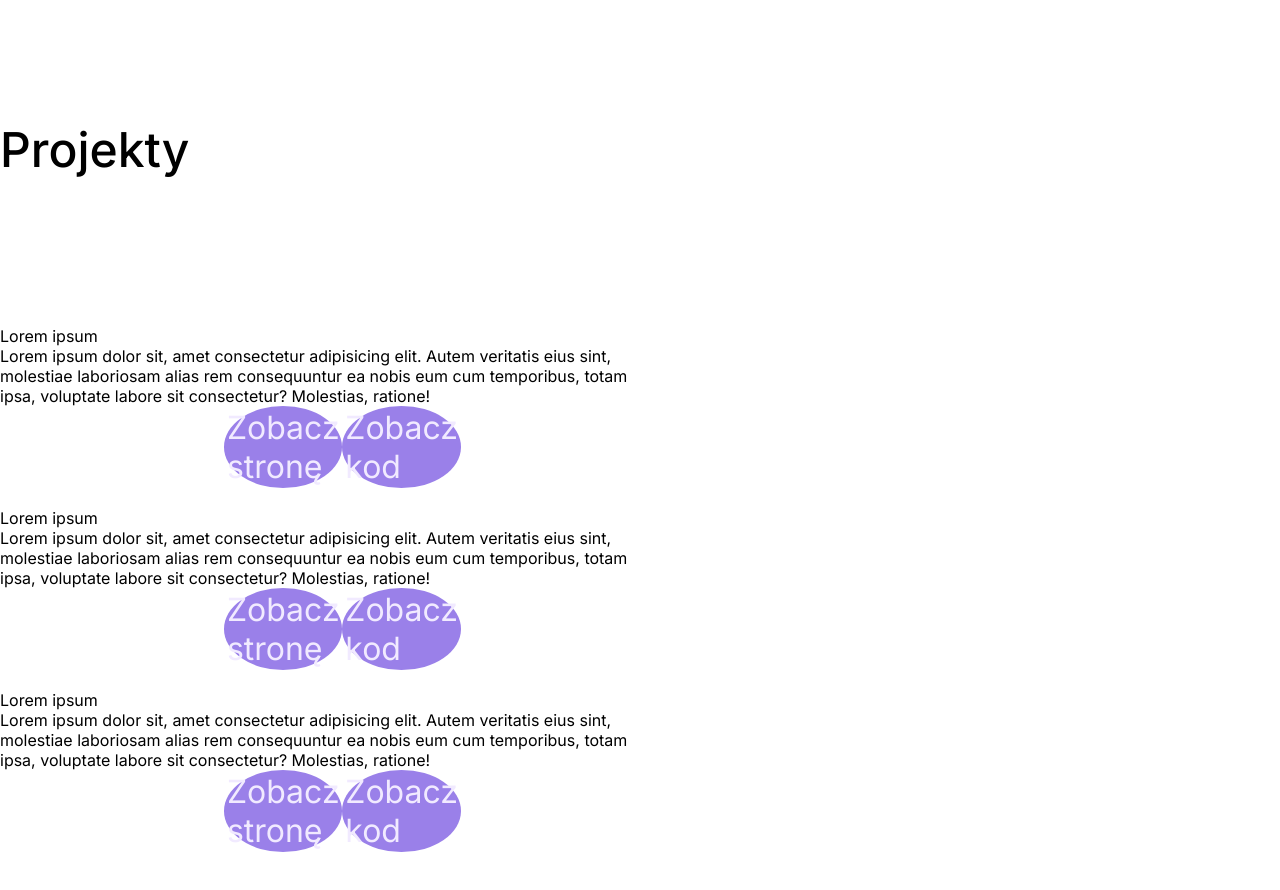
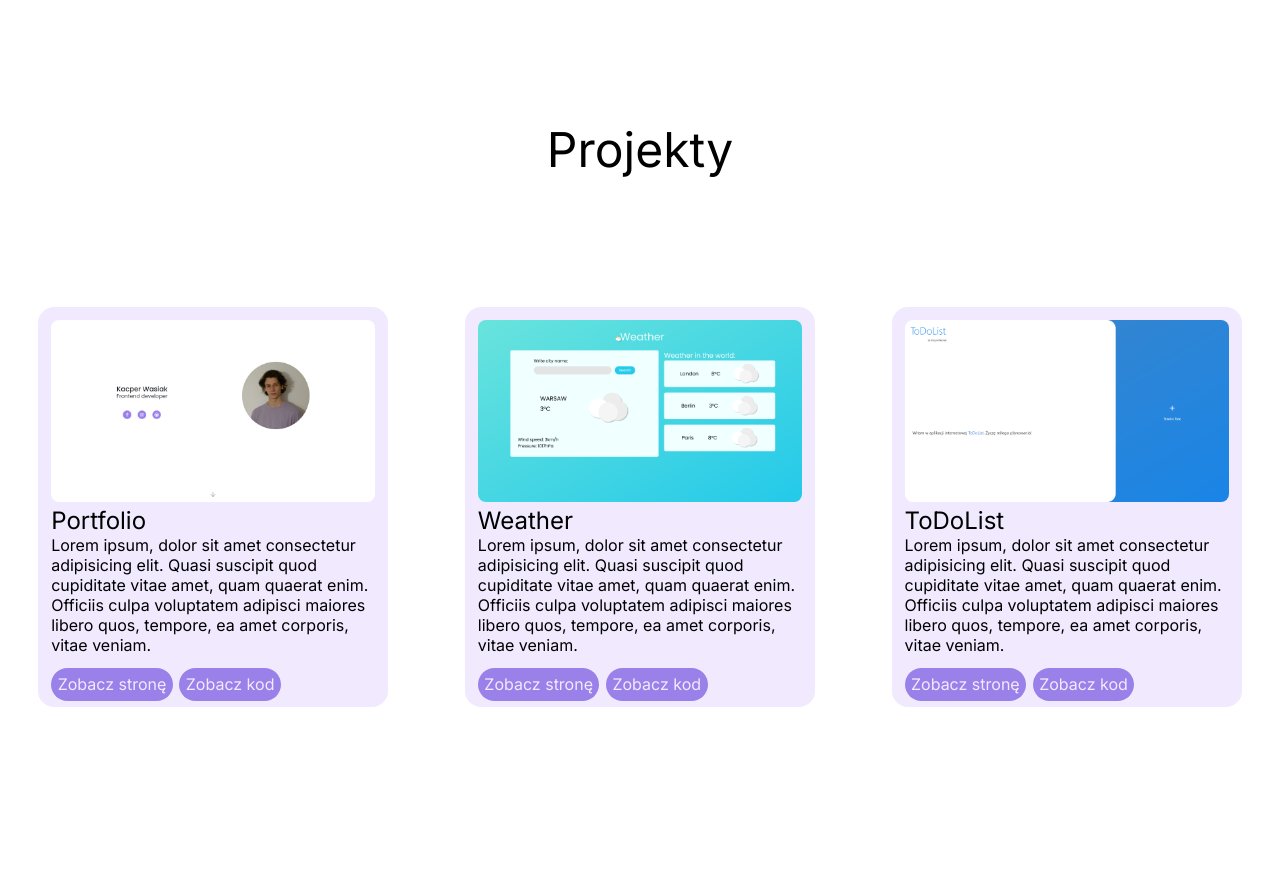
Before and after one commit to WasiakKacper/Portfolio, a React (Vite) app: page / in a window 1280 px wide. Shown: the part 680-1570 px from the top of the page. Built offline with nearby package versions, Linux system fonts and the light colour scheme.

Commit message:
feat(Projects): Add Projects componen and add styles to it.

```diff
--- a/src/Components/Home/Home.css
+++ b/src/Components/Home/Home.css
@@ -21,7 +21,7 @@ main#home {
   justify-content: center;
 }
 
-section {
+main#home section {
   width: 50%;
   height: 100vh;
   display: flex;
@@ -30,26 +30,26 @@ section {
   justify-content: center;
 }
 
-header {
+main#home header {
   text-align: center;
   margin-bottom: 2%;
 }
 
-h1 {
+main#home h1 {
   font-size: 3em;
   font-weight: 500;
 }
-h2 {
+main#home h2 {
   font-size: 2em;
   font-weight: 400;
 }
 
-img {
+main#home img {
   width: 45%;
   transition: 500ms ease;
 }
 
-nav {
+main#home nav {
   width: 30%;
   display: flex;
   justify-content: space-around;
@@ -57,7 +57,7 @@ nav {
   transition: 500ms ease;
 }
 
-a {
+main#home a {
   background-color: var(--violet);
   border-radius: 100%;
   padding: 1% 1.5%;
@@ -66,19 +66,3 @@ a {
   font-size: 2em;
   transition: 300ms ease;
 }
-
-.icon-down {
-  position: absolute;
-  z-index: 1000;
-  bottom: 5%;
-  left: 50%;
-  transform: translate(-50%, 5%);
-  font-size: 1.5em;
-  font-weight: 400;
-}
-
-@media (hover: hover) {
-  img.unactive:hover {
-    scale: 1.07;
-  }
-}
--- a/src/Components/Projects/Projects.css
+++ b/src/Components/Projects/Projects.css
@@ -0,0 +1,59 @@
+:root {
+  --white: #fff6ff;
+  --darkerWhite: #f1eaff;
+  --violet: #9a80e9;
+  --dark: #3a3546;
+}
+
+main#projects {
+  width: 100%;
+  height: 100vh;
+  display: flex;
+  flex-direction: column;
+  align-items: center;
+  text-align: center;
+}
+
+main#projects h1 {
+  font-size: 3em;
+  margin-bottom: 7%;
+}
+
+main#projects section {
+  display: flex;
+  justify-content: space-around;
+}
+
+main#projects .project {
+  padding: 1%;
+  background-color: var(--darkerWhite);
+  margin: 3%;
+  border-radius: 1em;
+}
+
+main#projects .wrapper {
+  text-align: left;
+}
+
+main#projects .project img {
+  width: 100%;
+  border-radius: 0.5em;
+}
+
+main#projects h3 {
+  font-size: 1.5em;
+}
+
+main#projects p {
+  margin-bottom: 6%;
+}
+
+main#projects a {
+  background-color: #9a80e9;
+  color: var(--darkerWhite);
+  padding: 2%;
+  margin-right: 2%;
+  border-radius: 2em;
+  cursor: pointer;
+  transition: 300 ease;
+}
--- a/src/Components/Projects/Projects.jsx
+++ b/src/Components/Projects/Projects.jsx
@@ -1,35 +1,86 @@
 import "./Projects.css";
 import { motion } from "motion/react";
+import PropTypes from "prop-types";
+
+const descriptionArr = [
+  "Lorem ipsum, dolor sit amet consectetur adipisicing elit. Quasi suscipit quod cupiditate vitae amet, quam quaerat enim. Officiis culpa voluptatem adipisci maiores libero quos, tempore, ea amet corporis, vitae veniam.",
+
+  "Lorem ipsum, dolor sit amet consectetur adipisicing elit. Quasi suscipit quod cupiditate vitae amet, quam quaerat enim. Officiis culpa voluptatem adipisci maiores libero quos, tempore, ea amet corporis, vitae veniam.",
+
+  "Lorem ipsum, dolor sit amet consectetur adipisicing elit. Quasi suscipit quod cupiditate vitae amet, quam quaerat enim. Officiis culpa voluptatem adipisci maiores libero quos, tempore, ea amet corporis, vitae veniam.",
+];
+
+const urlArr = [
+  "./Images/Portfolio.png",
+  "./Images/weather.png",
+  "./Images/todolist.png",
+];
 
 const Projects = () => {
-  const ProjectCard = () => {
+  const ProjectCard = (props) => {
     return (
-      <motion.article>
-        <img src="" alt="" />
+      <motion.article
+        className="project"
+        initial={{ transform: "translateY(500px)", opacity: 0 }}
+        whileInView={{ transform: "translateY(0px)", opacity: 1 }}
+        transition={{ duration: 0.6, type: "spring", bounce: 0.4 }}
+      >
+        <img src={props.src} alt="" />
         <div className="wrapper">
-          <h3>Lorem ipsum</h3>
-          <p>
-            Lorem ipsum dolor sit, amet consectetur adipisicing elit. Autem
-            veritatis eius sint, molestiae laboriosam alias rem consequuntur ea
-            nobis eum cum temporibus, totam ipsa, voluptate labore sit
-            consectetur? Molestias, ratione!
-          </p>
+          <h3>{props.name}</h3>
+          <p>{props.description}</p>
           <nav>
-            <motion.a>Zobacz stronę</motion.a>
-            <motion.a>Zobacz kod</motion.a>
+            <motion.a
+              initial={{ transform: "translateY(0px)" }}
+              whileHover={{ transform: "translateY(-20px)" }}
+              transition={{ type: "spring", bounce: 0.4 }}
+            >
+              Zobacz stronę
+            </motion.a>
+            <motion.a
+              initial={{ transform: "translateY(0px)" }}
+              whileHover={{ transform: "translateY(-10px)" }}
+              transition={{ type: "spring", bounce: 0.4 }}
+            >
+              Zobacz kod
+            </motion.a>
           </nav>
         </div>
       </motion.article>
     );
   };
 
+  ProjectCard.propTypes = {
+    src: PropTypes.string,
+    name: PropTypes.string,
+    description: PropTypes.string,
+  };
+
   return (
-    <main className="projects">
-      <h1>Projekty</h1>
+    <main id="projects">
+      <motion.h1
+        initial={{ transform: "translateY(500px)", opacity: 0 }}
+        whileInView={{ transform: "translateY(0px)", opacity: 1 }}
+        transition={{ duration: 0.6, type: "spring", bounce: 0.4 }}
+      >
+        Projekty
+      </motion.h1>
       <section>
-        <ProjectCard />
-        <ProjectCard />
-        <ProjectCard />
+        <ProjectCard
+          src={urlArr[0]}
+          name="Portfolio"
+          description={descriptionArr[0]}
+        />
+        <ProjectCard
+          src={urlArr[1]}
+          name="Weather"
+          description={descriptionArr[1]}
+        />
+        <ProjectCard
+          src={urlArr[2]}
+          name="ToDoList"
+          description={descriptionArr[2]}
+        />
       </section>
     </main>
   );
```
